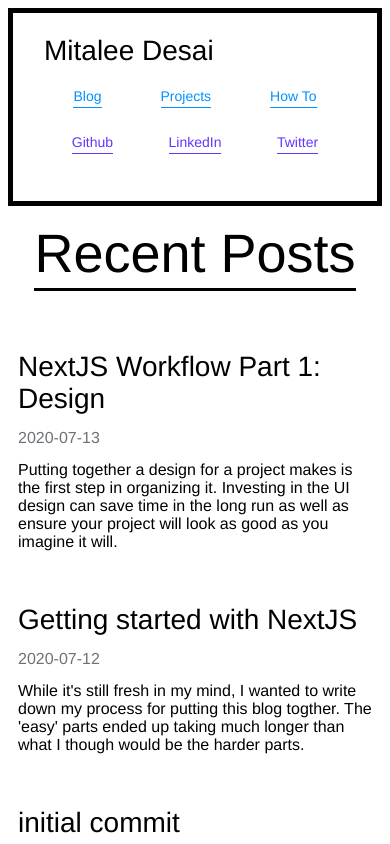
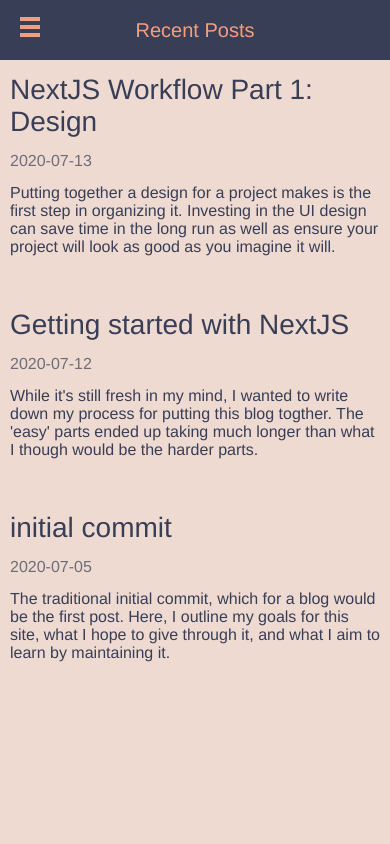
Before and after one commit to discoduckling/blog, a Next.js app: page / in a window 390 px wide. Shown: the top 844 px of the page. Built offline with nearby package versions, Linux system fonts and the light colour scheme.

Commit message:
Add responsive menu

```diff
--- a/components/colors.js
+++ b/components/colors.js
@@ -6,5 +6,9 @@
   limeGreen: "#6DD400",
   purple: "#6236FF",
   red: "#E02020",
-  lightBlue: "#0091FF"
+  lightBlue: "#0091FF",
+  navFont: "#f69e7b",
+  navToolbar: "#383e56",
+  navBackground: "#eedad1",
+  navSubtitle: "#d4b5b0"
 };
--- a/components/media-query-breakpoints.js
+++ b/components/media-query-breakpoints.js
@@ -1,4 +1,4 @@
-const size = {
+export const size = {
   mobileS: "320px",
   mobileM: "375px",
   mobileL: "425px",
--- a/components/page-layouts/BlogPostLayout.js
+++ b/components/page-layouts/BlogPostLayout.js
@@ -1,6 +1,7 @@
 import OverviewLayout from "./OverviewLayout";
 import { SubTitle } from "../styled-components/Titles";
 import React from "react";
+import Colors from "../colors";
 
 const BlogPostLayout = frontMatter => {
   return ({ children: content }) => {
@@ -9,7 +10,7 @@
         <div style={{ display: "flex" }}>
           <SubTitle text={frontMatter.date} />
         </div>
-        <div>{content}</div>
+        <div style={{ color: Colors.navToolbar }}>{content}</div>
       </OverviewLayout>
     );
   };
--- a/components/page-layouts/OverviewLayout.js
+++ b/components/page-layouts/OverviewLayout.js
@@ -1,8 +1,10 @@
 import React from "react";
-import NavBox from "../styled-components/nav-elements/NavBox";
+import NavBox, { NavMenu } from "../styled-components/nav-elements/NavBox";
 import { PageTitle } from "../styled-components/Titles";
 import styled from "@emotion/styled";
-import { device } from "../media-query-breakpoints";
+import { device, size } from "../media-query-breakpoints";
+import { useMediaQuery } from "react-responsive";
+import Colors from "../colors";
 
 const InnerLayout = styled.div`
   font-family: Helvetica, sans-serif;
@@ -14,7 +16,6 @@
 
 const ContentContainer = styled.div`
   flex-grow: 1;
-  text-align: center;
   padding: 10px 10px;
   @media ${device.tablet} {
     text-align: left;
@@ -25,24 +26,35 @@
 
 const ContentBody = styled.div`
   text-align: left;
+  margin-top: 20px;
+  @media ${device.tablet} {
+    padding-left: 50px;
     margin-top: 60px;
-  @media ${device.tablet} {
-    padding-left: 50;
   }
 `;
 
 const OverviewLayout = props => {
+  const isTablet = useMediaQuery({ minWidth: size.tablet });
   const { pageTitle } = props;
   return (
+    <div
+      style={{
+        margin: -8,
+        backgroundColor: Colors.navBackground,
+        minHeight: "100vh"
+      }}
+    >
+      <NavMenu pageTitle={pageTitle} />
       <InnerLayout>
         <NavBox />
         <ContentContainer>
-        <PageTitle text={pageTitle} />
+          {isTablet ? <PageTitle text={pageTitle} /> : null}
           <ContentBody>
             <div style={{ maxWidth: 800 }}>{props.children}</div>
           </ContentBody>
         </ContentContainer>
       </InnerLayout>
+    </div>
   );
 };
 
--- a/components/styled-components/BlurbText.js
+++ b/components/styled-components/BlurbText.js
@@ -1,4 +1,5 @@
 import React from "react";
+import Colors from "../colors";
 
 const BlurbText = props => {
   const { text } = props;
@@ -6,7 +7,8 @@
     <div
       style={{
         fontSize: 16,
-        height: "100%"
+        height: "100%",
+        color: Colors.navToolbar
       }}
     >
       {text}
--- a/components/styled-components/Titles.js
+++ b/components/styled-components/Titles.js
@@ -9,9 +9,10 @@
       style={{
         fontSize: 54,
         lineHeight: "75px",
-        borderBottom: "3px solid black",
+        borderBottom: `3px solid ${Colors.navToolbar}`,
         width: "100%",
-        paddingBottom: 5
+        paddingBottom: 5,
+        color: Colors.navToolbar
       }}
     >
       {text}
@@ -25,7 +26,8 @@
     <div
       style={{
         fontSize: 16,
-        color: Colors.subTitleGray,
+        color: Colors.navToolbar,
+        opacity: 0.7,
         marginBottom: 14
       }}
     >
@@ -42,7 +44,8 @@
         style={{
           fontSize: 28,
           marginBottom: 14,
-          cursor: "pointer"
+          cursor: "pointer",
+          color: Colors.navToolbar
         }}
       >
         {text}
--- a/components/styled-components/nav-elements/NavBox.js
+++ b/components/styled-components/nav-elements/NavBox.js
@@ -1,67 +1,173 @@
-import NavBarLink from "./NavLink";
+import React from "react";
 import Colors from "../../colors";
 import Link from "next/link";
 import styled from "@emotion/styled";
 import { device } from "../../media-query-breakpoints";
+import { slide as Menu } from "react-burger-menu";
+import { GoQuote, GoProject, GoTasklist } from "react-icons/go";
+import { FaTwitter, FaGithub, FaLinkedin } from "react-icons/fa";
 
-const BoxLayout = styled.div`
+const NavBoxBody = styled.div`
+  visibility: hidden;
+  height: 0px;
+  width: 0px;
+  background-color: ${Colors.navToolbar};
   padding: 22px 31px;
-  border: 5px solid black;
-  width: auto;
-  height: auto;
   @media ${device.tablet} {
-    width: 130px;
-    height: 269px;
+    visibility: visible;
+    height: 300px;
+    width: 150px;
   }
 `;
 
-const LinkBox = styled.div`
-  display: flex;
-  margin-bottom: 20px;
-  justify-content: space-around;
+const NavMenuBody = styled.div`
+  visibility: visible;
+  font-family: Helvetica, sans-serif;
   @media ${device.tablet} {
-    flex-direction: column;
+    visibility: hidden;
   }
 `;
+
+const ExternalLinkBox = () => (
+  <div
+    style={{
+      display: "flex",
+      justifyContent: "space-around",
+      marginTop: 50
+    }}
+  >
+    <ExternalLink icon={<FaGithub />} to={"https://github.com/discoduckling"} />
+    <ExternalLink
+      icon={<FaLinkedin />}
+      to={"https://www.linkedin.com/in/msmitalee/"}
+    />
+    <ExternalLink icon={<FaTwitter />} to={"https://twitter.com/_mitalee"} />
+  </div>
+);
+
 const NavBox = props => {
   return (
-    <BoxLayout>
+    <NavBoxBody>
       <div style={{ fontSize: 28, marginBottom: 20 }}>
         <Link href={"/"}>
-          <span style={{ cursor: "pointer" }}>Mitalee Desai</span>
+          <span style={{ cursor: "pointer", color: Colors.navFont }}>
+            Mitalee Desai
+          </span>
         </Link>
       </div>
-      <LinkBox>
-        <NavBarLink text={"Blog"} color={Colors.lightBlue} to={"/blog"} />
-        <NavBarLink
-          text={"Projects"}
-          color={Colors.lightBlue}
-          to={"/projects"}
+      <div>
+        <NavMenuItem text={"Blog"} to={"/blog"} icon={<GoQuote />} />
+        <NavMenuItem text={"Projects"} to={"/projects"} icon={<GoProject />} />
+        <NavMenuItem text={"How To"} to={"/workflows"} icon={<GoTasklist />} />
+      </div>
+      <ExternalLinkBox />
+    </NavBoxBody>
+  );
+};
+
+const styles = {
+  bmBurgerButton: {
+    position: "fixed",
+    width: "20px",
+    height: "20px",
+    left: "20px",
+    top: "17px"
+  },
+  bmBurgerBars: {
+    background: Colors.navFont
+  },
+  bmBurgerBarsHover: {
+    background: "#a90000"
+  },
+  bmCrossButton: {
+    height: "24px",
+    width: "24px"
+  },
+  bmCross: {
+    background: Colors.navFont
+  },
+  bmMenuWrap: {
+    position: "fixed",
+    height: "100%",
+    width: 200
+  },
+  bmMenu: {
+    background: Colors.navToolbar,
+    padding: "2.5em 1.5em 0",
+    fontSize: "1.15em",
+    overflowY: "hidden"
+  },
+  bmMorphShape: {
+    fill: "white"
+  },
+  bmItemList: {
+    color: Colors.navFont,
+    padding: "0.8em"
+  },
+  bmItem: {},
+  bmOverlay: {
+    background: "rgba(0, 0, 0, 0.3)"
+  }
+};
+
+const NavMenuItem = props => {
+  const { text, to, icon } = props;
+  const linkText = (
+    <span style={{ color: Colors.navFont, cursor: "pointer" }}>{text}</span>
+  );
+  return (
+    <div style={{ height: 40, display: "flex", alignItems: "center" }}>
+      {icon && (
+        <div style={{ opacity: 0.5, marginRight: 10, color: Colors.navFont }}>
+          {icon}
+        </div>
+      )}
+      <Link href={to}>{linkText}</Link>
+    </div>
+  );
+};
+
+const ExternalLink = props => {
+  const { icon, to } = props;
+  return (
+    <div>
+      <a href={to} style={{ textDecoration: "none", color: Colors.navFont }}>
+        {icon}
+      </a>
+    </div>
+  );
+};
+export const NavMenu = props => {
+  const { pageTitle } = props;
+  return (
+    <NavMenuBody>
+      <Menu styles={styles} disableAutoFocus>
+        <NavMenuItem
+          text={"Mitalee Desai"}
+          to={"/"}
+          style={{ marginBottom: 30 }}
         />
-        <NavBarLink
-          text={"How To"}
-          color={Colors.lightBlue}
-          to={"/workflows"}
-        />
-      </LinkBox>
-      <LinkBox>
-        <NavBarLink
-          text={"Github"}
-          color={Colors.purple}
-          to={"https://github.com/discoduckling"}
-        />
-        <NavBarLink
-          text={"LinkedIn"}
-          color={Colors.purple}
-          to={"https://www.linkedin.com/in/msmitalee/"}
-        />
-        <NavBarLink
-          text={"Twitter"}
-          color={Colors.purple}
-          to={"https://twitter.com/_mitalee"}
-        />
-      </LinkBox>
-    </BoxLayout>
+        <NavMenuItem text={"Blog"} to={"/blog"} icon={<GoQuote />} />
+        <NavMenuItem text={"Projects"} to={"/projects"} icon={<GoProject />} />
+        <NavMenuItem text={"How To"} to={"/workflows"} icon={<GoTasklist />} />
+        <ExternalLinkBox />
+      </Menu>
+      <div
+        style={{
+          backgroundColor: Colors.navToolbar,
+          color: Colors.navFont,
+          height: 60,
+          display: "flex",
+          alignItems: "center",
+          justifyContent: "center",
+          fontSize: 20,
+          position: "fixed",
+          width: "100%"
+        }}
+      >
+        <div style={{ width: "70%", textAlign: "center" }}>{pageTitle}</div>
+      </div>
+    </NavMenuBody>
   );
 };
 
--- a/components/styled-components/nav-elements/NavLink.js
+++ /dev/null
@@ -1,28 +0,0 @@
-import React from "react";
-import Link from "next/link";
-
-const NavBarLink = props => {
-  const { text, selected, color, to } = props;
-  const navTo = to ?  to : "/";
-  const linkText = (
-    <span
-      style={{
-        color: color,
-        fontSize: 14,
-        borderBottom: `1px solid ${color}`,
-        paddingBottom: 3,
-        cursor: "pointer"
-      }}
-    >
-      {text}
-    </span>
-  );
-  const link = navTo.includes("http") ? (
-    <a href={navTo} style={{ textDecoration: "none"}}>{linkText}</a>
-  ) : (
-    <Link href={to}>{linkText}</Link>
-  );
-  return <div style={{ marginBottom: 8 }}>{link}</div>;
-};
-
-export default NavBarLink;
--- a/package.json
+++ b/package.json
@@ -24,7 +24,10 @@
     "next": "9.4.4",
     "next-mdx-enhanced": "^3.0.0",
     "react": "16.13.1",
+    "react-burger-menu": "^2.7.0",
     "react-dom": "16.13.1",
+    "react-icons": "^3.10.0",
+    "react-responsive": "^8.1.0",
     "remark": "^12.0.0",
     "remark-emoji": "^2.1.0",
     "remark-html": "^11.0.2",
```
Lines whose indentation alone changed are shown as unchanged.
